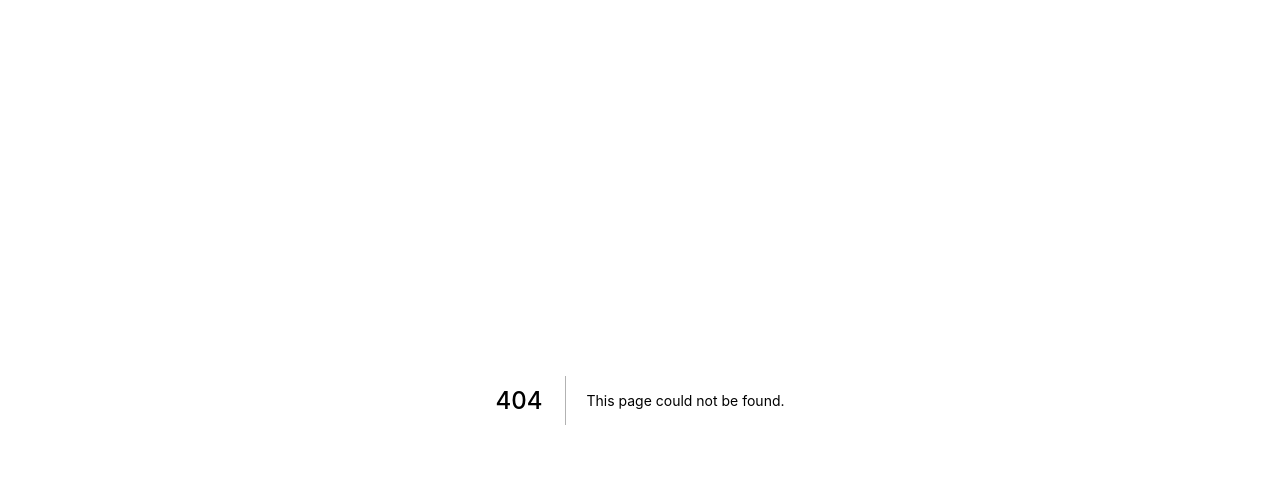
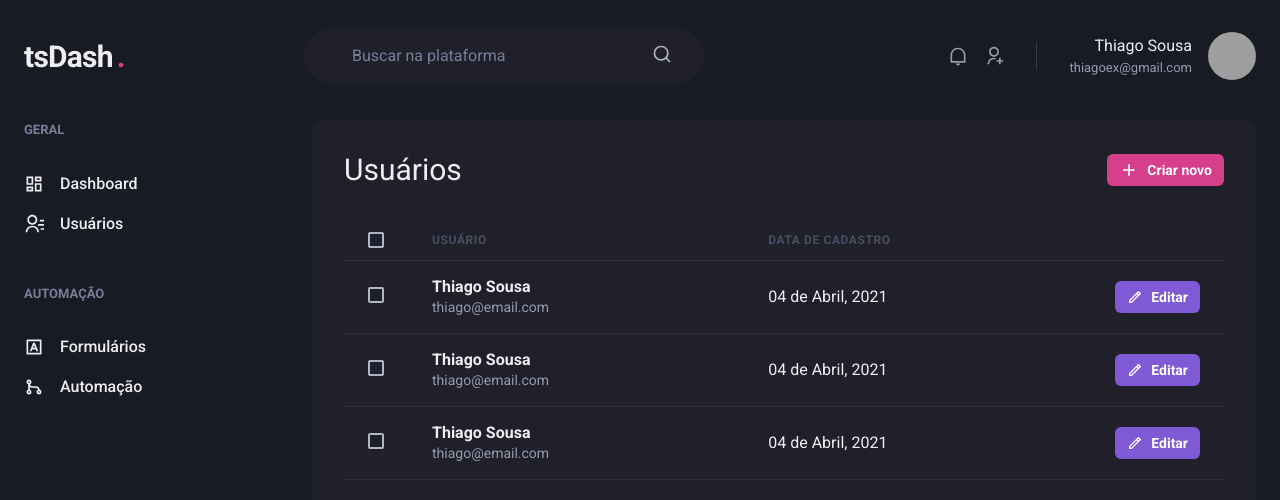
Before and after one commit to thiagobrolly/tsdash, a Next.js app: page /users in a window 1280 px wide. Before the commit this address had no page. Shown: the top 500 px of the page. Built offline with nearby package versions, Linux system fonts and the light colour scheme; grey boxes are pictures that could not be loaded.

Commit message:
feat: Lista de usuários

```diff
--- /dev/null
+++ b/src/pages/users/index.tsx
@@ -0,0 +1,138 @@
+import {
+  Box,
+  Button,
+  Checkbox,
+  Flex,
+  Heading,
+  Icon,
+  Table,
+  Tbody,
+  Td,
+  Text,
+  Th,
+  Thead,
+  Tr,
+} from '@chakra-ui/react';
+import { RiAddLine, RiPencilLine } from 'react-icons/ri';
+import { Header } from '../../components/Header';
+import { Sidebar } from '../../components/Sidebar';
+
+export default function UserList() {
+  return (
+    <Box>
+      <Header />
+
+      <Flex w="100%" my="6" maxWidth={1480} mx="auto" px="6">
+        <Sidebar />
+
+        <Box flex="1" borderRadius={8} bg="gray.800" p="8">
+          <Flex mb="8" justify="space-between" align="center">
+            <Heading size="lg" fontWeight="normal">
+              Usuários
+            </Heading>
+
+            <Button
+              as="a"
+              size="sm"
+              fontSize="sm"
+              colorScheme="pink"
+              leftIcon={<Icon as={RiAddLine} fontSize='20' />}
+            >
+              Criar novo
+            </Button>
+          </Flex>
+
+          <Table colorScheme="whiteAlpha">
+            <Thead>
+              <Tr>
+                <Th px="6" color="gray.300" width="8">
+                  <Checkbox colorScheme="pink" />
+                </Th>
+                <Th>Usuário</Th>
+                <Th>Data de cadastro</Th>
+                <Th width='8'></Th>
+              </Tr>
+            </Thead>
+            <Tbody>
+              <Tr>
+                <Td px="6">
+                  <Checkbox colorScheme="pink" />
+                </Td>
+                <Td>
+                  <Box>
+                    <Text fontWeight="bold">Thiago Sousa</Text>
+                    <Text fontSize="sm" color="gray.300">
+                      thiago@email.com
+                    </Text>
+                  </Box>
+                </Td>
+                <Td>04 de Abril, 2021</Td>
+                <Td>
+                  <Button
+                    as="a"
+                    size="sm"
+                    fontSize="sm"
+                    colorScheme="purple"
+                    leftIcon={<Icon as={RiPencilLine} fontSize='16' />}
+                  >
+                    Editar
+                  </Button>
+                </Td>
+              </Tr>
+              <Tr>
+                <Td px="6">
+                  <Checkbox colorScheme="pink" />
+                </Td>
+                <Td>
+                  <Box>
+                    <Text fontWeight="bold">Thiago Sousa</Text>
+                    <Text fontSize="sm" color="gray.300">
+                      thiago@email.com
+                    </Text>
+                  </Box>
+                </Td>
+                <Td>04 de Abril, 2021</Td>
+                <Td>
+                  <Button
+                    as="a"
+                    size="sm"
+                    fontSize="sm"
+                    colorScheme="purple"
+                    leftIcon={<Icon as={RiPencilLine} fontSize='16' />}
+                  >
+                    Editar
+                  </Button>
+                </Td>
+              </Tr>
+              <Tr>
+                <Td px="6">
+                  <Checkbox colorScheme="pink" />
+                </Td>
+                <Td>
+                  <Box>
+                    <Text fontWeight="bold">Thiago Sousa</Text>
+                    <Text fontSize="sm" color="gray.300">
+                      thiago@email.com
+                    </Text>
+                  </Box>
+                </Td>
+                <Td>04 de Abril, 2021</Td>
+                <Td>
+                  <Button
+                    as="a"
+                    size="sm"
+                    fontSize="sm"
+                    colorScheme="purple"
+                    leftIcon={<Icon as={RiPencilLine} fontSize='16' />}
+                  >
+                    Editar
+                  </Button>
+                </Td>
+              </Tr>
+            </Tbody>
+          </Table>
+        </Box>
+      </Flex>
+    </Box>
+  );
+}
```
